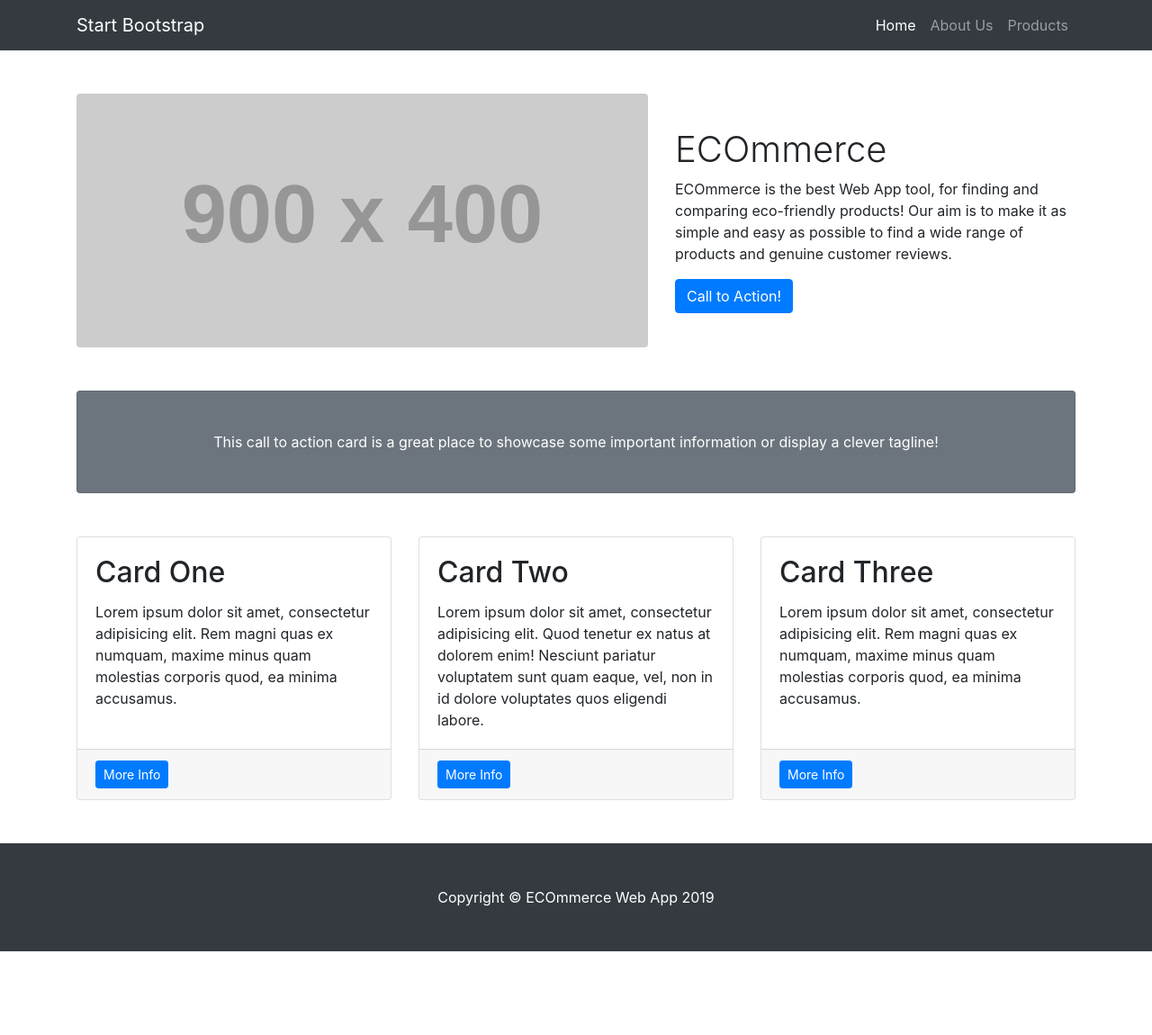
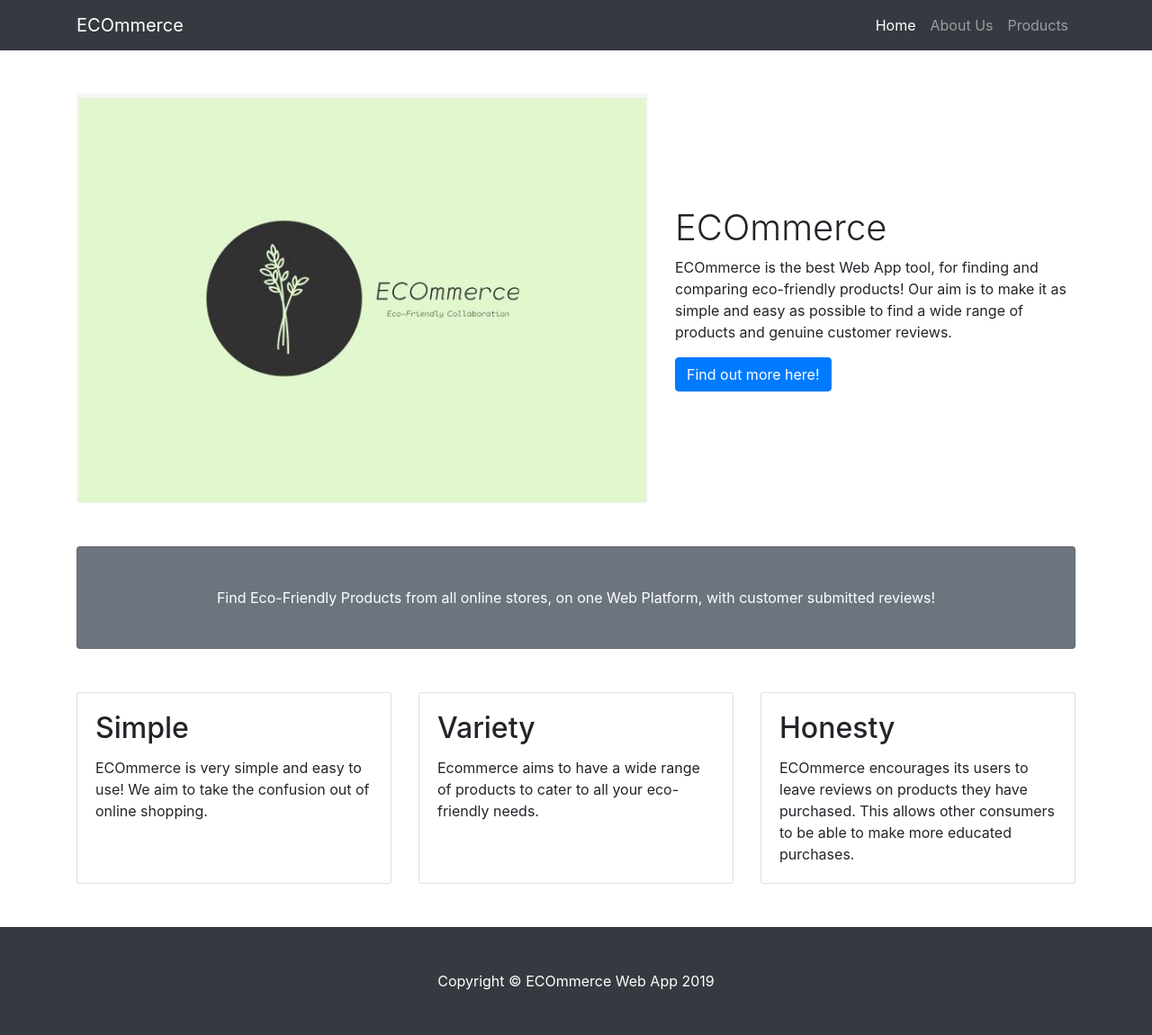
Before and after one commit to MoniqueWarrington/ECOmmerceAppSecurityProject, a Django app: template Home/templates/home.html in a window 1280 px wide. Shown: the whole page at 90% size. Before the commit the page ends 1057 px from the top, so only its background shows below. Run offline with Django 3.2, Linux system fonts and the light colour scheme; the template is opened without the code that fills it, so the values that code supplies are empty; grey boxes labelled with a size stand in for pictures from a placeholder-image service; some libraries are stand-ins or nearby versions.

Commit message:
Home Template updated.

```diff
--- a/Home/templates/home.html
+++ b/Home/templates/home.html
@@ -24,7 +24,7 @@
   <!-- Navigation -->
   <nav class="navbar navbar-expand-lg navbar-dark bg-dark fixed-top">
     <div class="container">
-      <a class="navbar-brand" href="#">Start Bootstrap</a>
+      <a class="navbar-brand" href="{%url 'Home Page'%}">ECOmmerce</a>
       <button class="navbar-toggler" type="button" data-toggle="collapse" data-target="#navbarResponsive" aria-controls="navbarResponsive" aria-expanded="false" aria-label="Toggle navigation">
         <span class="navbar-toggler-icon"></span>
       </button>
@@ -52,13 +52,13 @@
     <!-- Heading Row -->
     <div class="row align-items-center my-5">
       <div class="col-lg-7">
-        <img class="img-fluid rounded mb-4 mb-lg-0" src="http://placehold.it/900x400" alt="">
+        <img class="img-fluid rounded mb-4 mb-lg-0" src="/media/gallery/3.jpg" alt="">
       </div>
       <!-- /.col-lg-8 -->
       <div class="col-lg-5">
         <h1 class="font-weight-light">ECOmmerce</h1>
         <p>ECOmmerce is the best Web App tool, for finding and comparing eco-friendly products! Our aim is to make it as simple and easy as possible to find a wide range of products and genuine customer reviews.</p>
-        <a class="btn btn-primary" href="#">Call to Action!</a>
+        <a class="btn btn-primary" href="{%url 'About Us'%}">Find out more here!</a>
       </div>
       <!-- /.col-md-4 -->
     </div>
@@ -67,7 +67,7 @@
     <!-- Call to Action Well -->
     <div class="card text-white bg-secondary my-5 py-4 text-center">
       <div class="card-body">
-        <p class="text-white m-0">This call to action card is a great place to showcase some important information or display a clever tagline!</p>
+        <p class="text-white m-0">Find Eco-Friendly Products from all online stores, on one Web Platform, with customer submitted reviews!</p>
       </div>
     </div>
 
@@ -76,11 +76,8 @@
       <div class="col-md-4 mb-5">
         <div class="card h-100">
           <div class="card-body">
-            <h2 class="card-title">Card One</h2>
-            <p class="card-text">Lorem ipsum dolor sit amet, consectetur adipisicing elit. Rem magni quas ex numquam, maxime minus quam molestias corporis quod, ea minima accusamus.</p>
-          </div>
-          <div class="card-footer">
-            <a href="#" class="btn btn-primary btn-sm">More Info</a>
+            <h2 class="card-title">Simple</h2>
+            <p class="card-text">ECOmmerce is very simple and easy to use! We aim to take the confusion out of online shopping.</p>
           </div>
         </div>
       </div>
@@ -88,11 +85,8 @@
       <div class="col-md-4 mb-5">
         <div class="card h-100">
           <div class="card-body">
-            <h2 class="card-title">Card Two</h2>
-            <p class="card-text">Lorem ipsum dolor sit amet, consectetur adipisicing elit. Quod tenetur ex natus at dolorem enim! Nesciunt pariatur voluptatem sunt quam eaque, vel, non in id dolore voluptates quos eligendi labore.</p>
-          </div>
-          <div class="card-footer">
-            <a href="#" class="btn btn-primary btn-sm">More Info</a>
+            <h2 class="card-title">Variety</h2>
+            <p class="card-text">Ecommerce aims to have a wide range of products to cater to all your eco-friendly needs. </p>
           </div>
         </div>
       </div>
@@ -100,11 +94,8 @@
       <div class="col-md-4 mb-5">
         <div class="card h-100">
           <div class="card-body">
-            <h2 class="card-title">Card Three</h2>
-            <p class="card-text">Lorem ipsum dolor sit amet, consectetur adipisicing elit. Rem magni quas ex numquam, maxime minus quam molestias corporis quod, ea minima accusamus.</p>
-          </div>
-          <div class="card-footer">
-            <a href="#" class="btn btn-primary btn-sm">More Info</a>
+            <h2 class="card-title">Honesty</h2>
+            <p class="card-text">ECOmmerce encourages its users to leave reviews on products they have purchased. This allows other consumers to be able to make more educated purchases. </p>
           </div>
         </div>
       </div>
```
Also changed, not shown: DrinkBottle_Q3X20VB.jpg (deleted), media/gallery/3.JPG (added), media/gallery/brush_OS6yes2.jpg (deleted).
